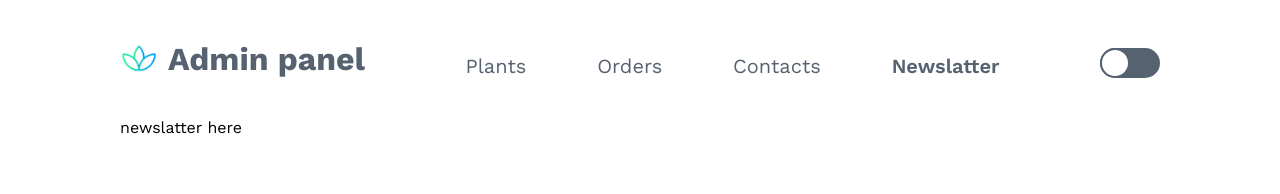
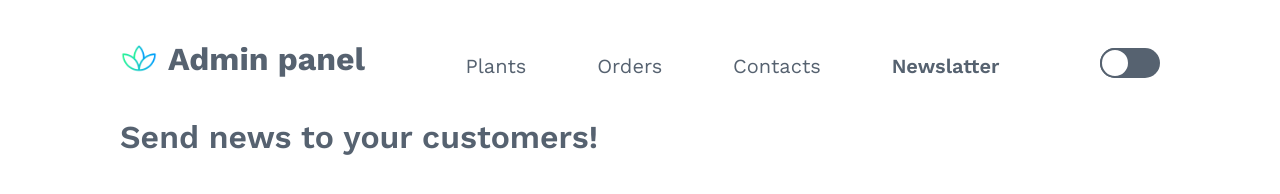
Before and after one commit to ZubalYana/Daunku, a website: page public/admin/index.html in a window 1280 px wide. Both pictures are taken after a click on the link "Newslatter". Drawn offline with nearby package versions, Linux system fonts and the light colour scheme; no server answers.

Commit message:
add the newslatter admin panel container, style it and the title

```diff
--- a/public/admin/main.js
+++ b/public/admin/main.js
@@ -72,7 +72,9 @@ $('#newslatter').click(()=>{
     $('#orders').css('font-weight', '400')
     $('.content').append(
         `
-        <div>newslatter here</div>
+        <div class="newsWrapper">
+        <h2>Send news to your customers!</h2>
+        </div>
         `
     )
 })
--- a/public/admin/style.scss
+++ b/public/admin/style.scss
@@ -510,6 +510,16 @@
                 }
             }
         }
+        .newsWrapper{
+            color: #566270;
+            display: flex;
+            flex-direction: column;
+            h2{
+                font-size: 32px;
+                font-weight: 600;
+                margin-bottom: 18px;
+            }
+        }
 
     }
 }
```
Also changed, not shown: public/admin/style.css, 1 other file.
